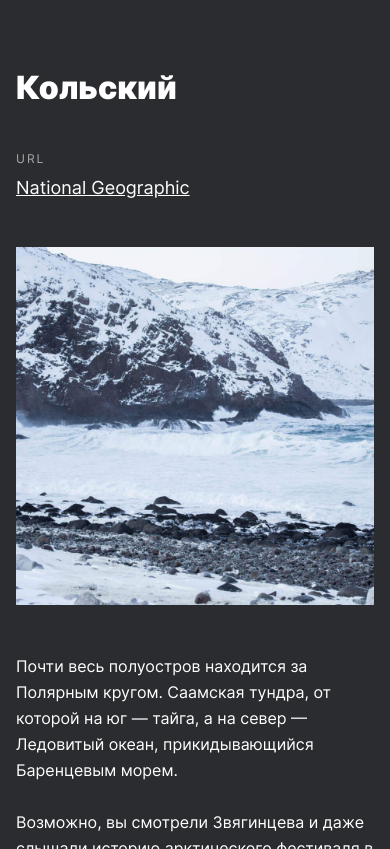
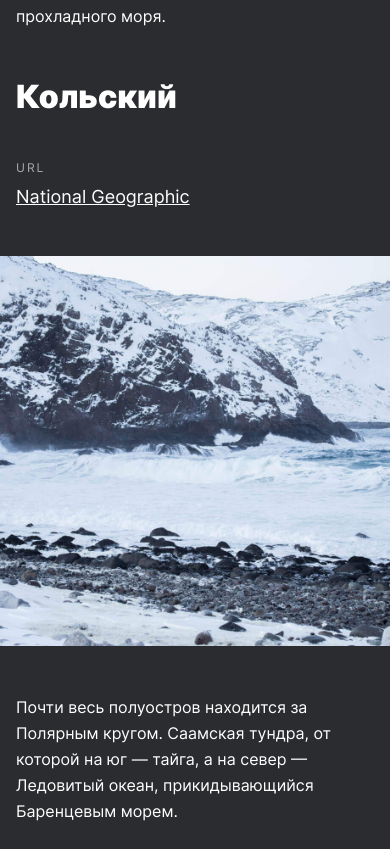
Before and after one commit to Marthau/russian-travel, a plain HTML site: page index.html in a window 390 px wide. Shown: the part 5831-6680 px from the top of the page. Drawn offline with Linux system fonts and the light colour scheme.

Commit message:
Правки по ревью

```diff
--- a/blocks/cover/cover.css
+++ b/blocks/cover/cover.css
@@ -8,7 +8,7 @@
     }
 }
 
-@media (max-width: 768px) {
+@media (max-width: 1023px) {
     .cover{
         margin: 0 -24px;
     }
--- a/blocks/footer/__link/footer__link.css
+++ b/blocks/footer/__link/footer__link.css
@@ -7,3 +7,10 @@
     color: #FFFFFF;
     text-decoration: none;
 }
+
+@media (max-width: 767px){
+    .footer__link{
+        font-size: 24px;
+        line-height: 24px;
+    }
+}
--- a/blocks/places/__image/places__image.css
+++ b/blocks/places/__image/places__image.css
@@ -1,3 +1,10 @@
 .places__image{
     width: 100%;
 }
+
+@media (max-width: 767px) {
+    .places__image{
+        margin: 0 -16px;
+        width: calc(100% + 32px)
+    }
+}
--- a/blocks/places/__place/places__place.css
+++ b/blocks/places/__place/places__place.css
@@ -32,4 +32,8 @@
         grid-template-columns: 1fr;
         grid-column-gap: 32px;
     }
+
+    .places__place + .places__place{
+        margin-top: 50px;
+    }
 }
```
